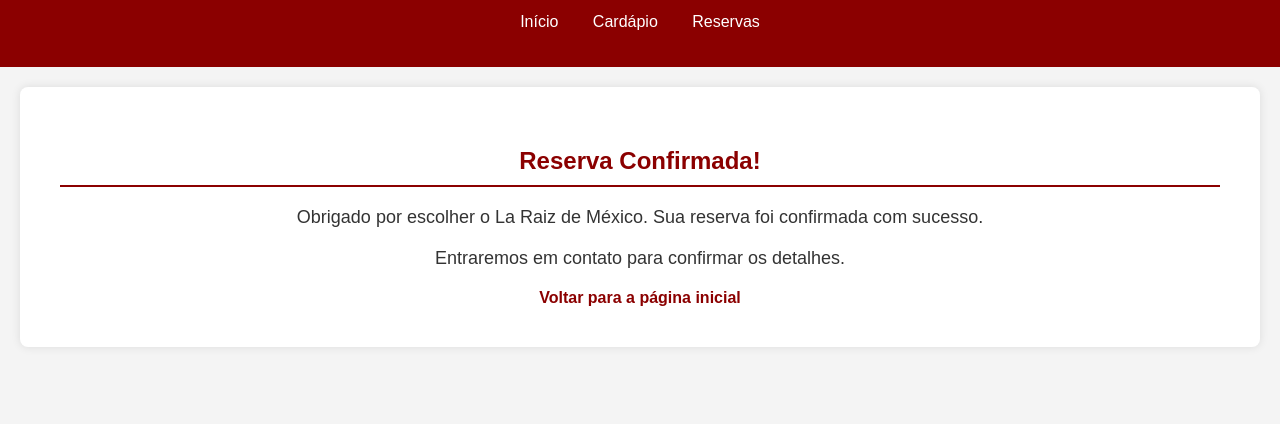
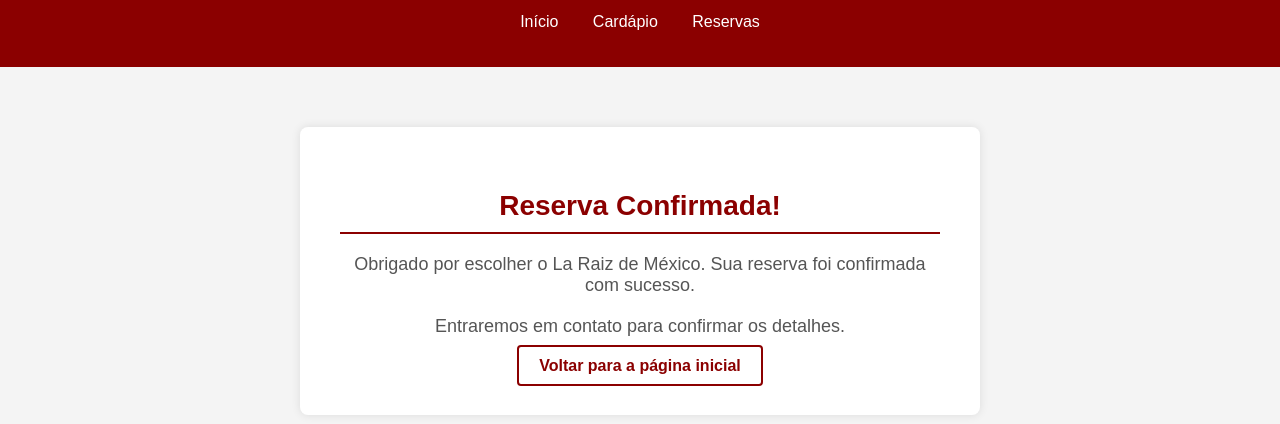
Before and after one commit to zaaanca/dev-laraiz, a plain HTML site: page confirmacao.html in a window 1280 px wide. Shown: the part 60-484 px from the top of the page. Drawn offline with Linux system fonts and the light colour scheme.

Commit message:
Finalização da página de confirmação e ajustes finais no design

```diff
--- a/style.css
+++ b/style.css
@@ -108,24 +108,37 @@
 #confirmacao {
     text-align: center;
     padding: 40px;
+    background-color: white;
+    border-radius: 8px;
+    box-shadow: 0 0 10px rgba(0, 0, 0, 0.1);
+    max-width: 600px;
+    margin: 40px auto;
 }
 
 #confirmacao h2 {
     color: #8B0000;
     margin-bottom: 20px;
+    font-size: 28px;
 }
 
 #confirmacao p {
     font-size: 18px;
     margin-bottom: 20px;
+    color: #555;
 }
 
 #confirmacao a {
     color: #8B0000;
     text-decoration: none;
     font-weight: bold;
+    font-size: 16px;
+    padding: 10px 20px;
+    border: 2px solid #8B0000;
+    border-radius: 4px;
+    transition: background-color 0.3s, color 0.3s;
 }
 
 #confirmacao a:hover {
-    text-decoration: underline;
+    background-color: #8B0000;
+    color: white;
 }
```
